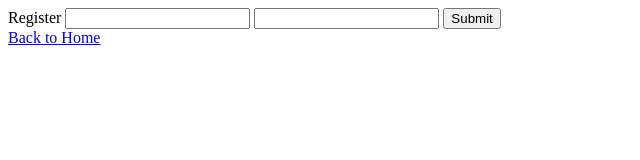
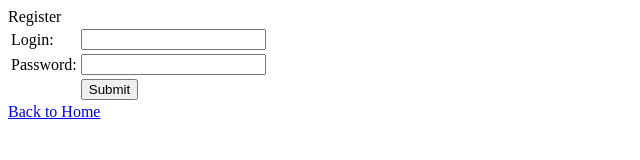
Before and after one commit to beViGO/web-page, a plain HTML site: page register.html in a window 1280 px wide. Shown: the whole page, without its empty margins (0-640 px from the left). Drawn offline with Linux system fonts and the light colour scheme.

Commit message:
Add table

```diff
--- a/register.html
+++ b/register.html
@@ -6,10 +6,33 @@
 </head>
 <body>
 	<form>
-		Register
-		<input type="text" name="reg-login">
-		<input type="password" name="reg-password">
-		<input type="submit" name="">
+		Register<br>
+		<table>
+			<tr>
+				<td>
+					Login:
+				</td>
+				<td>
+					<input type="text" name="reg-login">
+				</td>
+			</tr>
+			<tr>
+				<td>
+					Password:
+				</td>
+				<td>
+					<input type="password" name="reg-password">
+				</td>
+			</tr>
+			<tr>
+				<td>
+
+				</td>
+				<td>
+					<input type="submit" name="">
+				</td>
+			</tr>
+		</table>
 	</form>
 	<a href="index.html">Back to Home</a>
 </body>
```
